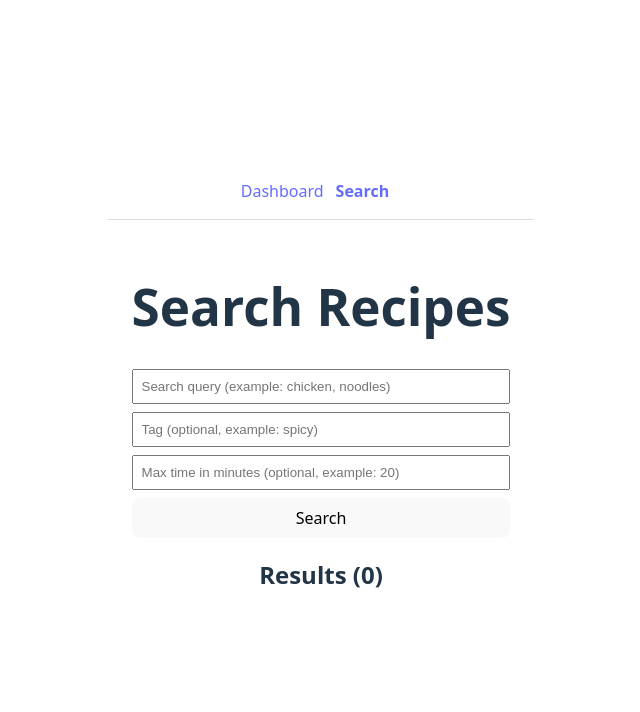
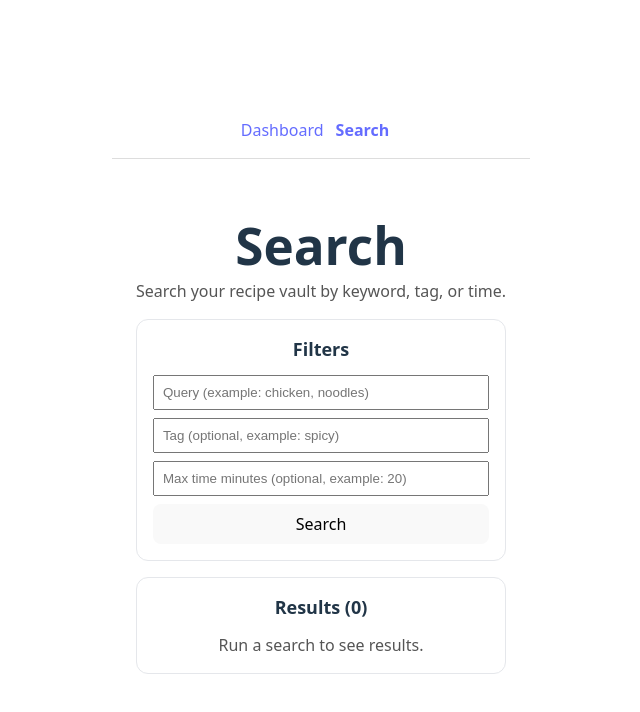
Before and after one commit to JWang6464/Savory, a React (Vite) app in the folder apps/web/: page /search in a window 1280 px wide. Shown: the top 712 px of the page, without its empty margins (319-959 px from the left). Built offline with nearby package versions, Linux system fonts and the light colour scheme.

Commit message:
Polish UI with reusable Card layout

```diff
--- /dev/null
+++ b/apps/web/src/components/Card.tsx
@@ -0,0 +1,17 @@
+import type { ReactNode } from "react";
+
+export default function Card(props: { title: string; children: ReactNode }) {
+  return (
+    <div
+      style={{
+        border: "1px solid #e5e7eb",
+        borderRadius: 12,
+        padding: 16,
+        background: "#fff",
+      }}
+    >
+      <h2 style={{ margin: 0, marginBottom: 12, fontSize: 18 }}>{props.title}</h2>
+      {props.children}
+    </div>
+  );
+}
--- a/apps/web/src/pages/CookMode.tsx
+++ b/apps/web/src/pages/CookMode.tsx
@@ -1,6 +1,7 @@
 import { useEffect, useMemo, useState } from "react";
 import { Link, useParams } from "react-router-dom";
 import { fetchRecipeById } from "../api";
+import Card from "../components/Card";
 
 export default function CookMode() {
   const { id } = useParams<{ id: string }>();
@@ -14,18 +15,17 @@ export default function CookMode() {
   const steps: string[] = useMemo(() => {
     if (!recipe) return [];
 
-    // Support a couple shapes so Cook Mode works even if your backend returns steps differently.
-    // Preferred: steps: string[]
     if (Array.isArray(recipe.steps) && recipe.steps.every((s: any) => typeof s === "string")) {
       return recipe.steps;
     }
 
-    // Alternative: steps: { instruction: string }[]
-    if (Array.isArray(recipe.steps) && recipe.steps.every((s: any) => typeof s?.instruction === "string")) {
+    if (
+      Array.isArray(recipe.steps) &&
+      recipe.steps.every((s: any) => typeof s?.instruction === "string")
+    ) {
       return recipe.steps.map((s: any) => s.instruction);
     }
 
-    // Alternative: instructions: string[]
     if (Array.isArray(recipe.instructions)) {
       return recipe.instructions;
     }
@@ -46,8 +46,6 @@ export default function CookMode() {
 
       try {
         const data = await fetchRecipeById(id);
-
-        // Backend might return { recipe: ... } or the recipe object directly.
         const r = data?.recipe ?? data;
         setRecipe(r);
         setStepIndex(0);
@@ -76,48 +74,34 @@ export default function CookMode() {
     setStepIndex(i => Math.min(steps.length - 1, i + 1));
   }
 
-  if (loading) {
-    return (
-      <div style={{ padding: 24, maxWidth: 900, margin: "0 auto" }}>
-        <p>Loading...</p>
-      </div>
-    );
-  }
-
-  if (error) {
-    return (
-      <div style={{ padding: 24, maxWidth: 900, margin: "0 auto" }}>
-        <h1>Cook Mode</h1>
-        <div style={{ padding: 12, border: "1px solid #999", marginTop: 16 }}>
-          Error: {error}
-        </div>
-        <div style={{ marginTop: 16 }}>
-          <Link to="/">Back to Dashboard</Link>
-        </div>
-      </div>
-    );
-  }
-
   return (
     <div style={{ padding: 24, maxWidth: 900, margin: "0 auto" }}>
       <div style={{ marginBottom: 16 }}>
-        <Link to="/">Back to Dashboard</Link>
+        <Link to="/">Dashboard</Link>
         <span style={{ margin: "0 8px" }}>|</span>
         <Link to="/search">Search</Link>
       </div>
 
-      <h1>Cook Mode</h1>
-      <h2 style={{ marginTop: 8 }}>{title}</h2>
+      <h1 style={{ marginBottom: 6 }}>Cook Mode</h1>
+      <p style={{ marginTop: 0, color: "#555" }}>{title}</p>
 
-      <div style={{ marginTop: 16, border: "1px solid #ddd", padding: 16 }}>
+      {loading && <p>Loading...</p>}
+
+      {error && (
+        <div style={{ padding: 12, border: "1px solid #999", marginTop: 16 }}>
+          Error: {error}
+        </div>
+      )}
+
+      {!loading && !error && (
+        <Card title={`Step ${steps.length === 0 ? 0 : stepIndex + 1} of ${steps.length}`}>
           <div style={{ display: "flex", justifyContent: "space-between", gap: 12 }}>
-          <div>
-            <strong>
-              Step {steps.length === 0 ? 0 : stepIndex + 1} of {steps.length}
-            </strong>
+            <div style={{ fontSize: 18, lineHeight: 1.4 }}>
+              {currentStep ?? "No steps found for this recipe."}
             </div>
+
             <div style={{ display: "flex", gap: 8 }}>
-            <button onClick={goPrev} disabled={steps.length === 0 || stepIndex === 0}>
+              <button onClick={goPrev} disabled={stepIndex === 0}>
                 Back
               </button>
               <button
@@ -128,17 +112,8 @@ export default function CookMode() {
               </button>
             </div>
           </div>
-
-        <div style={{ marginTop: 16, fontSize: 18, lineHeight: 1.4 }}>
-          {currentStep ? (
-            <div>{currentStep}</div>
-          ) : (
-            <div>
-              No steps found for this recipe yet. Add steps when creating the recipe.
-            </div>
+        </Card>
       )}
-        </div>
-      </div>
     </div>
   );
 }
--- a/apps/web/src/pages/Dashboard.tsx
+++ b/apps/web/src/pages/Dashboard.tsx
@@ -1,5 +1,6 @@
 import { useEffect, useState } from "react";
 import { fetchPantry, fetchRecipes, fetchSuggestions, addPantryItem, createRecipe } from "../api";
+import Card from "../components/Card";
 
 export default function Dashboard() {
   const [pantry, setPantry] = useState<any[]>([]);
@@ -70,8 +71,8 @@ export default function Dashboard() {
 
   return (
     <div style={{ padding: 24, maxWidth: 1000, margin: "0 auto" }}>
-      <h1>Savory</h1>
-      <p>Recipe vault and pantry-aware cooking copilot.</p>
+      <h1 style={{ marginBottom: 6 }}>Savory</h1>
+      <p style={{ marginTop: 0, color: "#555" }}>Recipe vault and pantry-aware cooking copilot.</p>
 
       {error && (
         <div style={{ padding: 12, border: "1px solid #999", marginTop: 16 }}>
@@ -80,9 +81,7 @@ export default function Dashboard() {
       )}
 
       <div style={{ display: "grid", gridTemplateColumns: "1fr 1fr", gap: 16, marginTop: 16 }}>
-        <div style={{ border: "1px solid #ddd", padding: 16 }}>
-          <h2>Recipes ({recipes.length})</h2>
-
+        <Card title={`Recipes (${recipes.length})`}>
           <div style={{ display: "grid", gap: 8, marginBottom: 12 }}>
             <input
               value={newRecipeName}
@@ -114,18 +113,16 @@ export default function Dashboard() {
             </button>
           </div>
 
-          <ul>
+          <ul style={{ margin: 0, paddingLeft: 18 }}>
             {recipes.map(recipe => (
-              <li key={recipe.id}>
+              <li key={recipe.id} style={{ marginBottom: 6 }}>
                 <a href={`/recipes/${recipe.id}`}>{recipe.name}</a>
               </li>
             ))}
           </ul>
-        </div>
+        </Card>
 
-        <div style={{ border: "1px solid #ddd", padding: 16 }}>
-          <h2>Pantry ({pantry.length})</h2>
-
+        <Card title={`Pantry (${pantry.length})`}>
           <div style={{ display: "flex", gap: 8, marginBottom: 12 }}>
             <input
               value={newPantryItem}
@@ -142,23 +139,26 @@ export default function Dashboard() {
             </button>
           </div>
 
-          <ul>
+          <ul style={{ margin: 0, paddingLeft: 18 }}>
             {pantry.map(item => (
-              <li key={item.id}>{item.name}</li>
+              <li key={item.id} style={{ marginBottom: 6 }}>
+                {item.name}
+              </li>
             ))}
           </ul>
-        </div>
+        </Card>
       </div>
 
-      <div style={{ border: "1px solid #ddd", padding: 16, marginTop: 16 }}>
-        <h2>Suggestions</h2>
-        <ul>
-          {suggestions.map((s: any) => (
-            <li key={s.recipe.id}>
-              {s.recipe.name} ({s.matchPercent}% match)
-            </li>
-          ))}
-        </ul>
+      <div style={{ marginTop: 16 }}>
+        <Card title="Suggestions">
+          <ul style={{ margin: 0, paddingLeft: 18 }}>
+            {suggestions.map((s: any) => (
+              <li key={s.recipe.id} style={{ marginBottom: 6 }}>
+                {s.recipe.name} ({s.matchPercent}% match)
+              </li>
+            ))}
+          </ul>
+        </Card>
       </div>
     </div>
   );
--- a/apps/web/src/pages/Search.tsx
+++ b/apps/web/src/pages/Search.tsx
@@ -1,7 +1,7 @@
 import { useState } from "react";
 import { Link } from "react-router-dom";
-
 import { searchRecipes } from "../api";
+import Card from "../components/Card";
 
 export default function Search() {
   const [q, setQ] = useState("");
@@ -32,7 +32,6 @@ export default function Search() {
         maxTimeMinutes: max,
       });
 
-      // Backend might return either an array or an object wrapper depending on your implementation.
       const list = Array.isArray(data) ? data : data.recipes ?? data.results ?? [];
       setResults(list);
     } catch (e: any) {
@@ -44,13 +43,24 @@ export default function Search() {
 
   return (
     <div style={{ padding: 24, maxWidth: 1000, margin: "0 auto" }}>
-      <h1>Search Recipes</h1>
+      <h1 style={{ marginBottom: 6 }}>Search</h1>
+      <p style={{ marginTop: 0, color: "#555" }}>
+        Search your recipe vault by keyword, tag, or time.
+      </p>
 
-      <div style={{ display: "grid", gap: 8, maxWidth: 520, marginTop: 12 }}>
+      {error && (
+        <div style={{ padding: 12, border: "1px solid #999", marginTop: 16 }}>
+          Error: {error}
+        </div>
+      )}
+
+      <div style={{ marginTop: 16 }}>
+        <Card title="Filters">
+          <div style={{ display: "grid", gap: 8, maxWidth: 520 }}>
             <input
               value={q}
               onChange={e => setQ(e.target.value)}
-          placeholder="Search query (example: chicken, noodles)"
+              placeholder="Query (example: chicken, noodles)"
               style={{ padding: 8 }}
             />
 
@@ -64,7 +74,7 @@ export default function Search() {
             <input
               value={maxTimeMinutes}
               onChange={e => setMaxTimeMinutes(e.target.value)}
-          placeholder="Max time in minutes (optional, example: 20)"
+              placeholder="Max time minutes (optional, example: 20)"
               style={{ padding: 8 }}
             />
 
@@ -72,22 +82,25 @@ export default function Search() {
               {loading ? "Searching..." : "Search"}
             </button>
           </div>
-
-      {error && (
-        <div style={{ padding: 12, border: "1px solid #999", marginTop: 16 }}>
-          Error: {error}
+        </Card>
       </div>
-      )}
 
       <div style={{ marginTop: 16 }}>
-        <h2>Results ({results.length})</h2>
-        <ul>
+        <Card title={`Results (${results.length})`}>
+          {results.length === 0 ? (
+            <div style={{ color: "#555" }}>
+              Run a search to see results.
+            </div>
+          ) : (
+            <ul style={{ margin: 0, paddingLeft: 18 }}>
               {results.map(r => (
-            <li key={r.id}>
+                <li key={r.id} style={{ marginBottom: 6 }}>
                   <Link to={`/recipes/${r.id}`}>{r.title ?? r.name}</Link>
                 </li>
               ))}
             </ul>
+          )}
+        </Card>
       </div>
     </div>
   );
```
Lines whose indentation alone changed are shown as unchanged.
